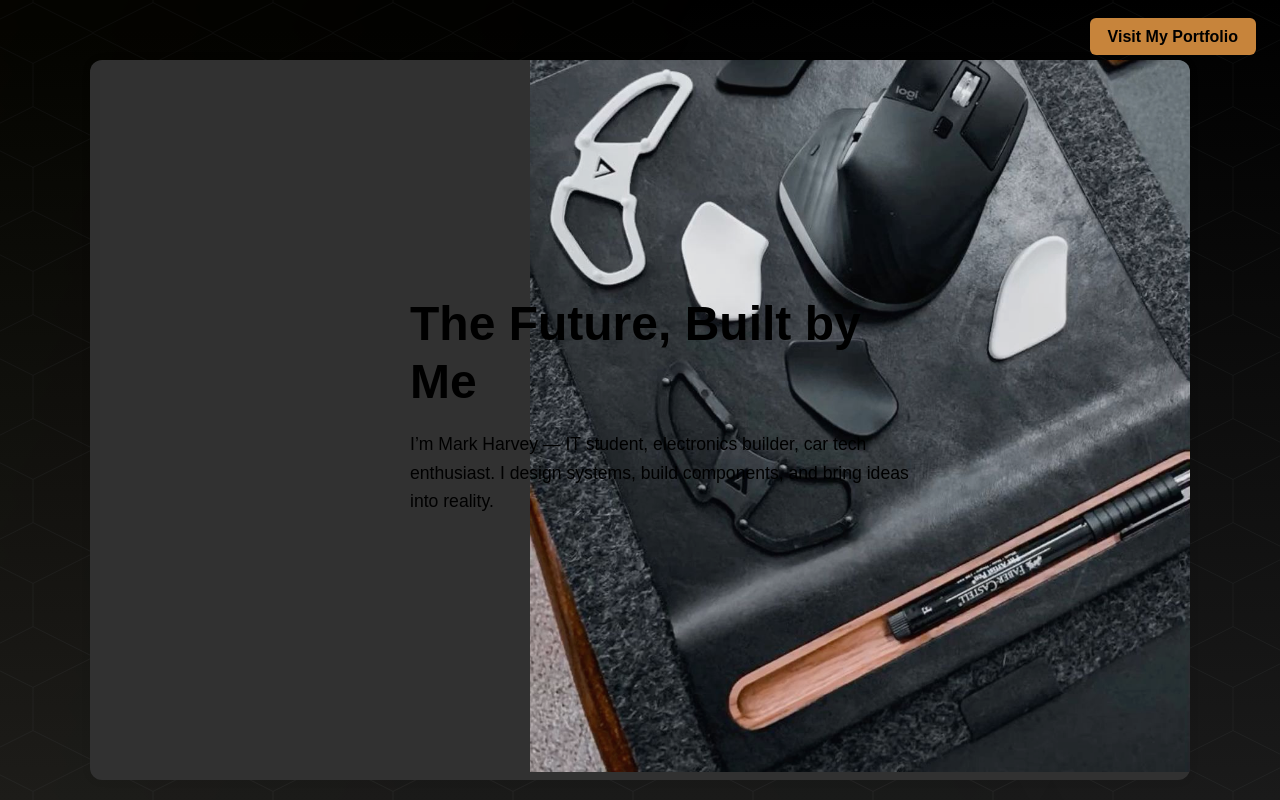
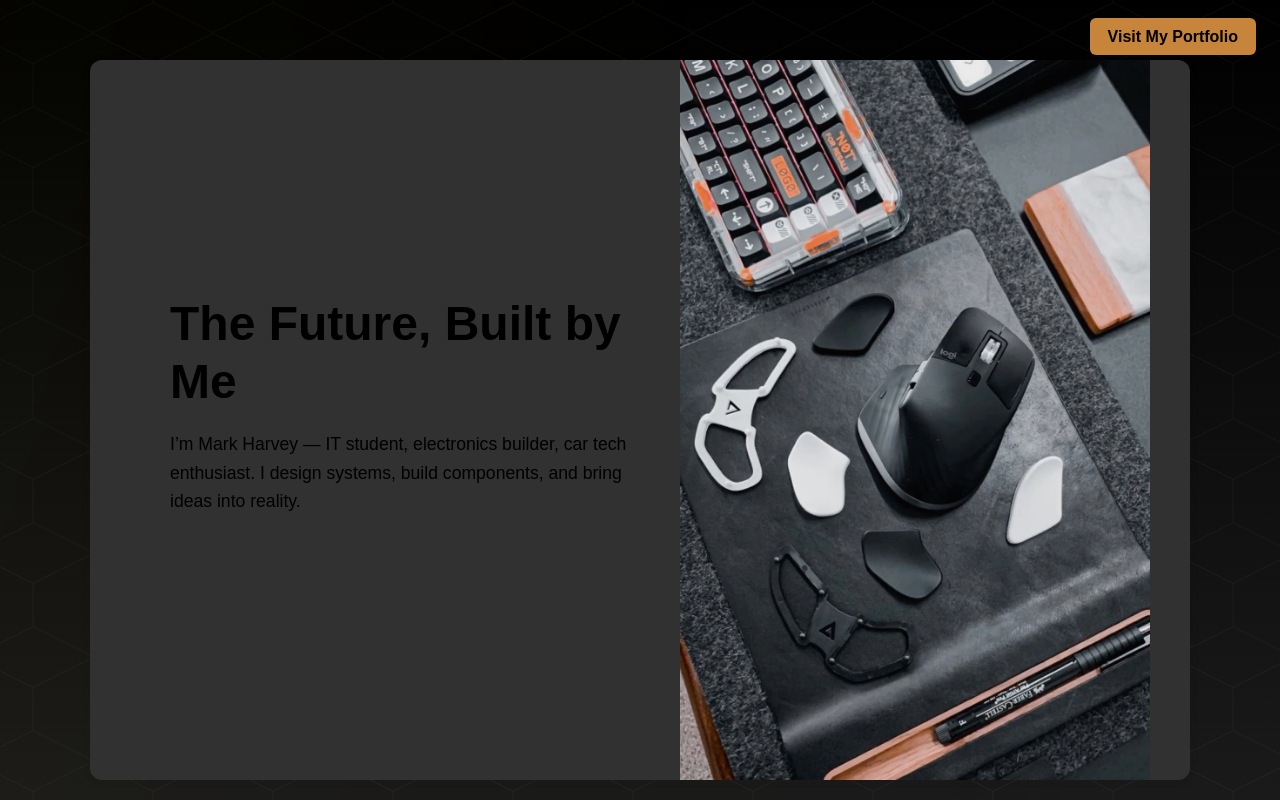
Before and after one commit to mushypoteto/username.github.io, a plain HTML site: page Landing page.html in a window 1280 px wide. Drawn offline with Linux system fonts and the light colour scheme.

Commit message:
Update landing.css

```diff
--- a/landing.css
+++ b/landing.css
@@ -122,10 +122,10 @@ section {
 }
 
 .hero-content {
-  max-width: 500px;
-  z-index: 2;
-  text-align: left;
+  flex: 1;
+  padding-right: 40px;
 }
+
 
 .hero-content h1 {
   font-size: 3rem;
@@ -156,19 +156,20 @@ section {
 }
 
 .hero-image {
-  position: absolute;
-  right: 0;
-  bottom: 0;
-  max-width: 60%;
-  z-index: 1;
+  flex: 1;
+  display: flex;
+  justify-content: center;
+  align-items: center;
+  max-width: 50%;
   opacity: 0.9;
 }
 
 .hero-image img {
   width: 100%;
   height: auto;
-  object-fit: cover;
+  object-fit: contain;
 }
+
 
 .gallery-vertical {
   display: flex;
```
